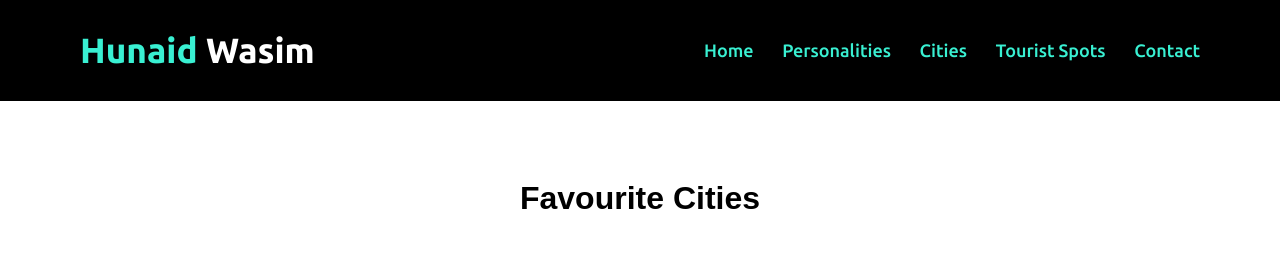
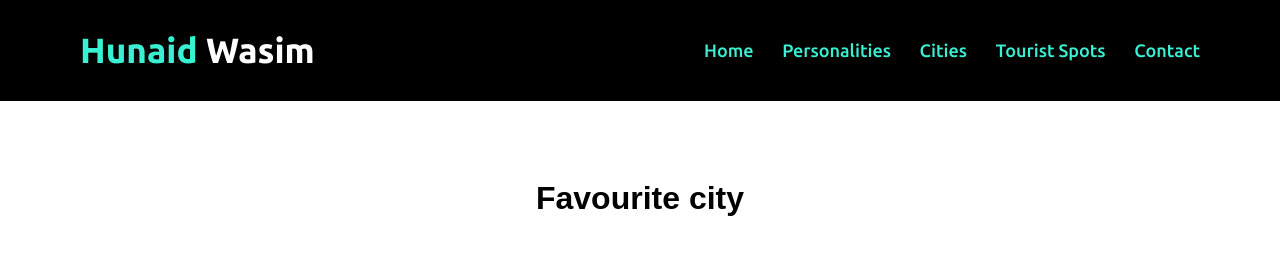
Before and after one commit to HunaidWasim/portfollio, a plain HTML site: page cities.html in a window 1280 px wide. Shown: the top 270 px of the page. Drawn offline with nearby package versions, Linux system fonts and the light colour scheme.

Commit message:
changed heading

```diff
--- a/cities.html
+++ b/cities.html
@@ -43,7 +43,7 @@
 <div>
 
 <div style="display: flex; justify-content:center; width: 100%">
-    <h1>          Favourite Cities       </h1>
+    <h1>          Favourite city       </h1>
 </div>
 </div>
 <section class="about" id="about">
```
